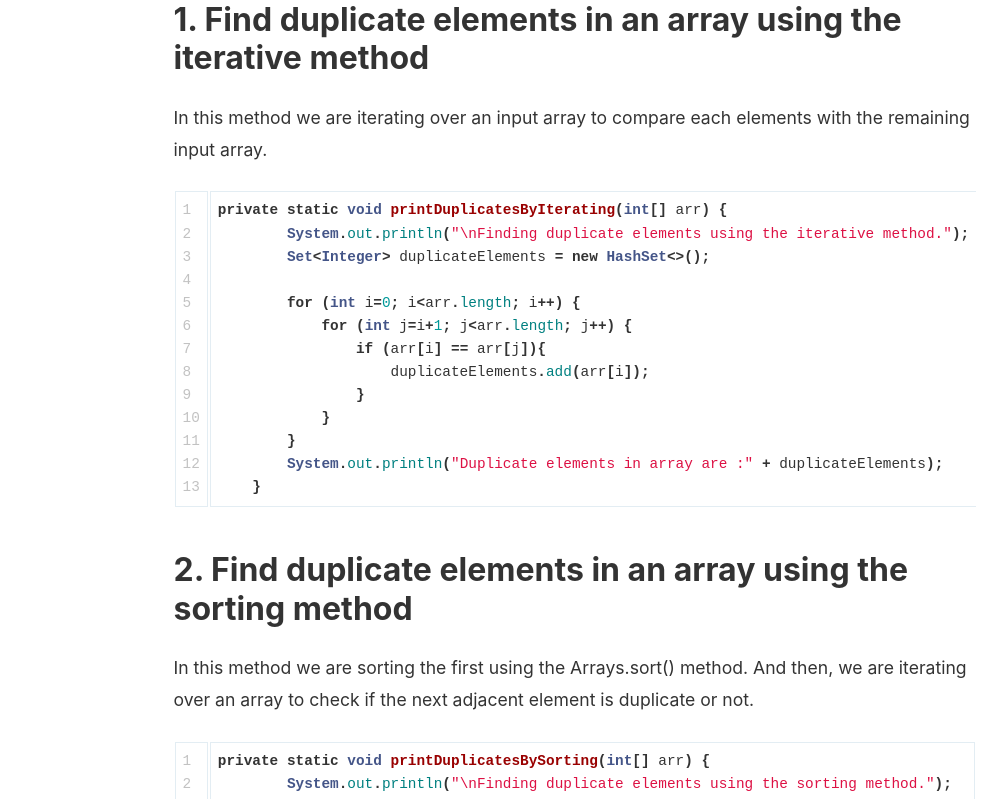
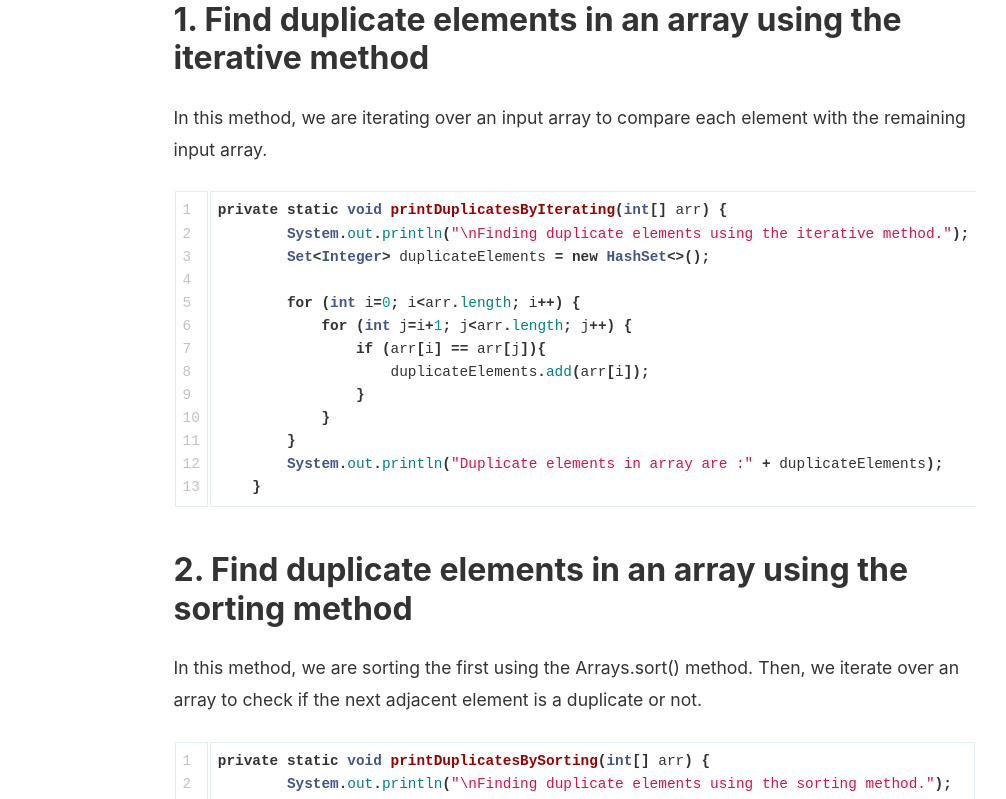
Before and after one commit to coderolls/coderolls-blog, a Jekyll site: the page built from _posts/java-programs/2023-11-27-find-duplicate-elements-in-array.md, in a window 1280 px wide and 1400 px high, scrolled down 578 px. Shown: the part 153-952 px from the top of the window, without its empty margins (204-1210 px from the left). Built offline with Jekyll 4.4.1, drawn with Linux system fonts in a browser that asks for light colours; nearby versions of some CDN libraries; comment, search, counter and statistics services are not loaded; some of the changed text lies outside the part shown.

Commit message:
Update 2023-11-27-find-duplicate-elements-in-array.md

````diff
--- a/_posts/java-programs/2023-11-27-find-duplicate-elements-in-array.md
+++ b/_posts/java-programs/2023-11-27-find-duplicate-elements-in-array.md
@@ -18,11 +18,9 @@ We will find duplicate elements from an input array as follows:
 3. Using the HashSet method
 4. Using the Java 8 Streams method
 
-
-
 ## 1. Find duplicate elements in an array using the iterative method
 
-In this method we are iterating over an input array to compare each elements with the remaining input array.
+In this method, we are iterating over an input array to compare each element with the remaining input array.
 
 ```java
 private static void printDuplicatesByIterating(int[] arr) {
@@ -44,7 +42,7 @@ private static void printDuplicatesByIterating(int[] arr) {
 
 ## 2. Find duplicate elements in an array using the sorting method
 
-In this method we are sorting the first using the Arrays.sort() method.  And then, we are iterating over an array to check if the next adjacent element is duplicate or not.
+In this method, we are sorting the first using the Arrays.sort() method.  Then, we iterate over an array to check if the next adjacent element is a duplicate or not.
 
 ```java
 private static void printDuplicatesBySorting(int[] arr) {
````
Also changed, not shown: other parts of _posts/java-programs/2023-11-27-find-duplicate-elements-in-array.md (+1 -1 lines).
